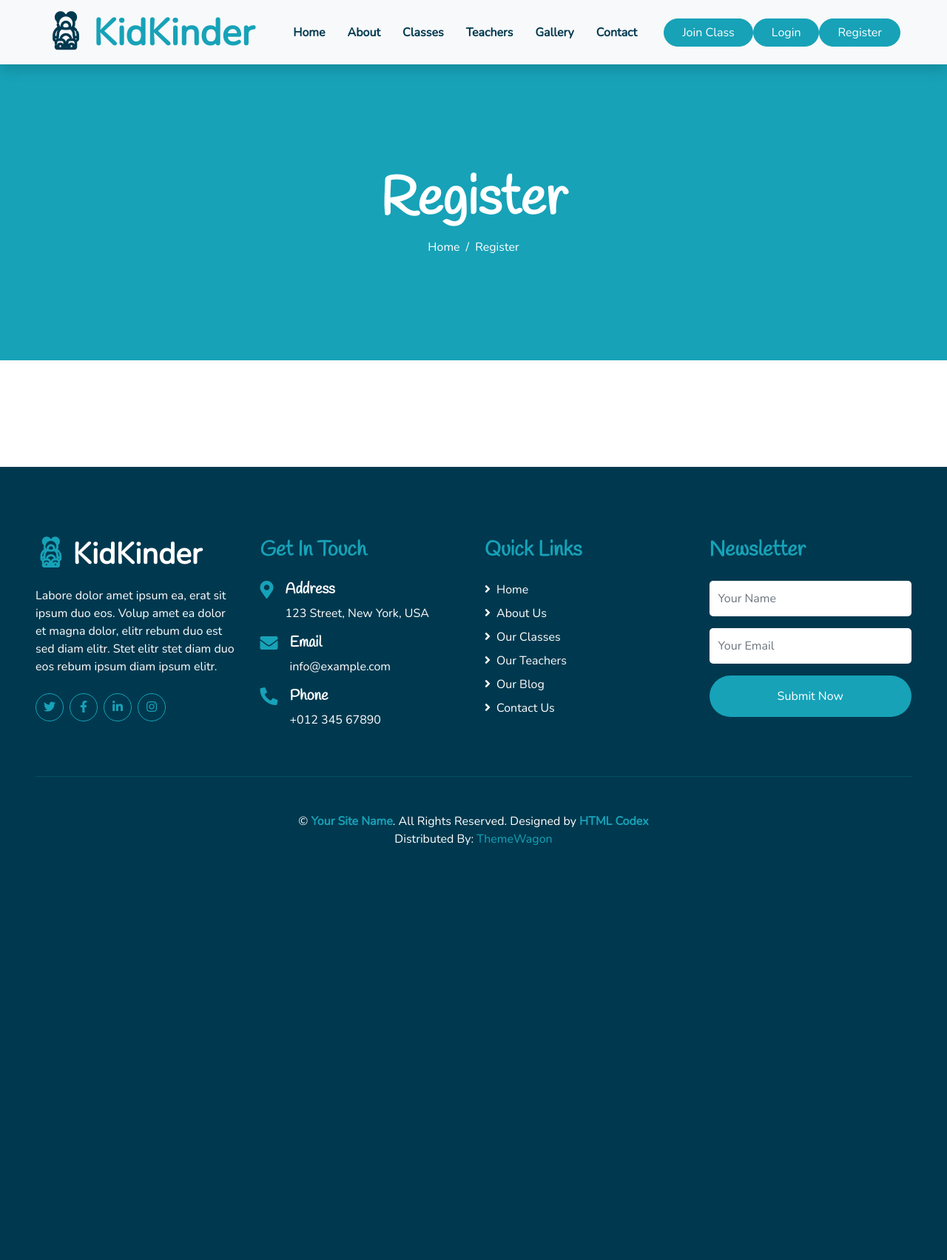
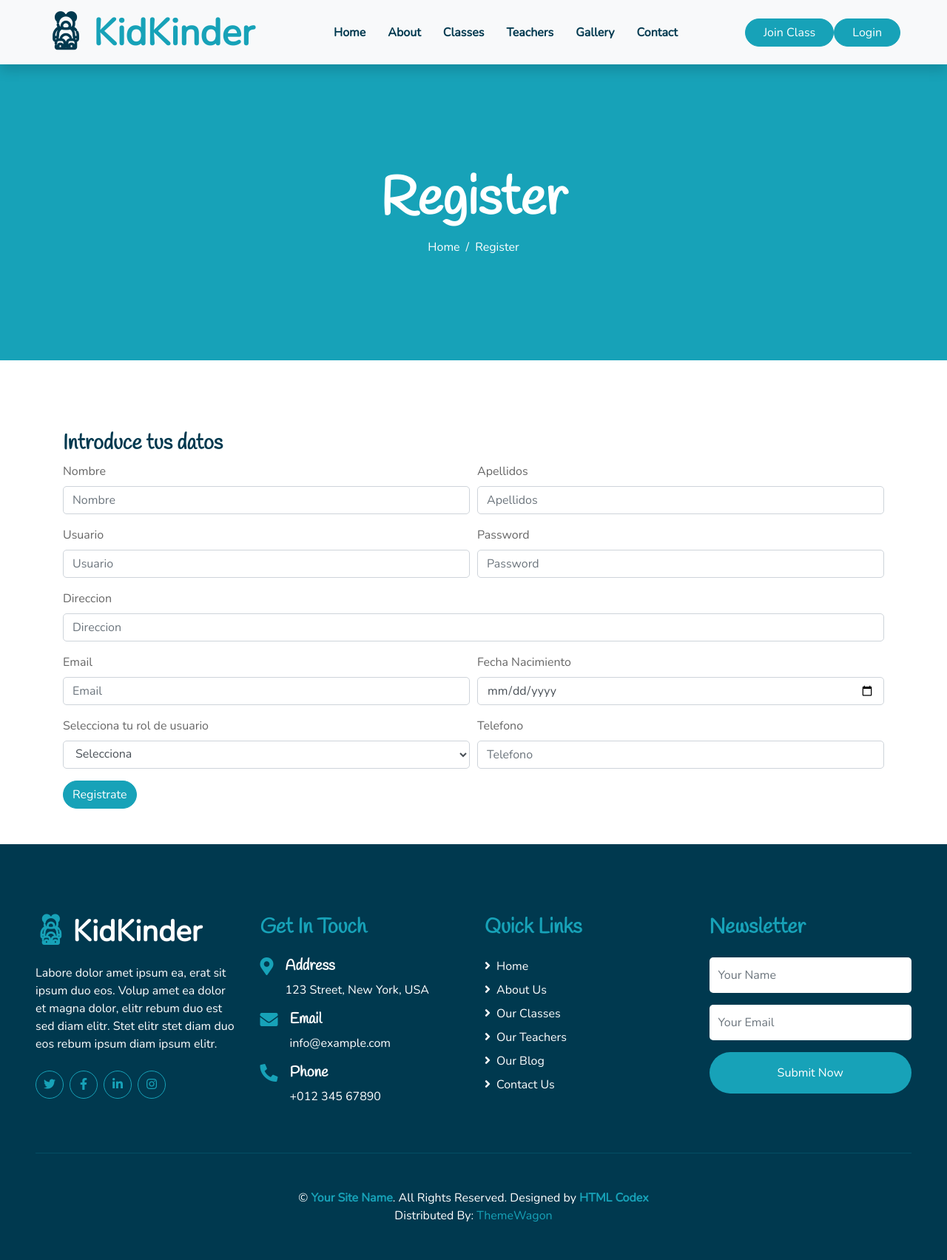
Before and after one commit to AleCoro/Proyecto, a PHP site: page /2DAW_2023/register in a window 1280 px wide. Shown: the whole page at 74% size. Before the commit the page ends 1142 px from the top, so only its background shows below. Run offline with PHP 8.4, Linux system fonts and the light colour scheme; some libraries are stand-ins or nearby versions.

Commit message:
Login y Registro final

```diff
--- a/controllers/login.controller.php
+++ b/controllers/login.controller.php
@@ -5,15 +5,15 @@
         public function ctrLogin(){
 
             if (isset($_POST['usuario'])) {
-                $usuario=LoginModel::filtrarVarchar($_POST['usuario']);
+                $usuario=LoginController::ctrfiltrarVarchar($_POST['usuario']);
                 $tabla="usuarios";
-                $comprobar = LoginModel::Comprobar_Exisitencia_Registro($tabla,'usuario',$usuario);
-                $id_usuario = $comprobar["id_usuario"];
+                $comprobar = LoginController::ctrComprobar_Exisitencia_Registro($tabla,'usuario',$usuario);
 
                 $contraseña = $_POST["password"];
                 // $contraseña = crypt($_POST["password"], '$2a$07$asxx54ahjppf45sd87a5a4dDDGsystemdev$');
 
                 if ($comprobar!==NULL) {
+                    $id_usuario = $comprobar["id_usuario"];
                     if (isset($contraseña) && !empty($contraseña)) {
                         if ($contraseña==$comprobar["password"]) {
                             $_SESSION["id_usuario"]=$id_usuario;
@@ -36,84 +36,60 @@
             if (isset($_POST["nuevoUsuario"])) {
                 $tabla="usuarios";
                 $columna="usuario";
-                $registro=$_POST["nuevoUsuario"];
+                $registro=$_POST["Usuario"];
 
-                $existe = LoginModel::Comprobar_Exisitencia_Registro($tabla,$columna,$registro);
+                // Comprobamos si ya existe ese usuario
+                $existe = LoginController::ctrComprobar_Exisitencia_Registro($tabla,$columna,$registro);
 
+                // Si no existe validamos los campos y guardamos en la base de datos la informacion
                 if ($existe==null) {
-                    if (preg_match('/^[a-zA-Z0-9ñÑáéíóúÁÉÍÓÚ ]+$/', $_POST["nuevoNombre"]) &&
-                        preg_match('/^[a-zA-Z0-9]+$/', $_POST["nuevoUsuario"]) &&
-                        preg_match('/^[a-zA-Z0-9]+$/', $_POST["nuevoPassword1"]) &&
-                        preg_match('/^[a-zA-Z0-9]+$/', $_POST["nuevoPassword2"])){
+                    if (preg_match('/^[a-zA-Z0-9ñÑáéíóúÁÉÍÓÚ ]+$/', $_POST["nombre"]) &&
+                        preg_match('/^[a-zA-Z0-9]+$/', $_POST["Usuario"]) &&
+                        preg_match('/^[a-zA-Z0-9]+$/', $_POST["password"])){
 
-                            $urlUsuarios = "views/img/usuarios/";
-
-                            // VALIDAR Foto
-                            $ruta = "";
-                            if (isset($_FILES["nuevaFoto"]["tmp_name"]) && $_FILES["nuevaFoto"]["tmp_name"]!=null) {
-
-                                list($ancho, $alto) = getimagesize($_FILES["nuevaFoto"]["tmp_name"]);
-                                $nuevoAncho=350;
-                                $nuevoAlto=350;
-
-                                // CREAMOS EL DIRECTORIO DONDE GUARDAR LA FOTO
-                                $directorio = $urlUsuarios.$_POST["nuevoUsuario"];
-                                mkdir($directorio, 0755);
-
-                                // SEGUN FORMATO DE FOTO APLICAMOS UNAS FUNCIONES U OTRAS
-                                if ($_FILES["nuevaFoto"]["type"]=="image/jpeg") {
-                                    $Foto = $_POST["nuevoUsuario"].".jpeg";
-
-                                    // GUARDAMOS LA Foto EN EL DIRECTORIO
-                                    $ruta = $directorio."/".$Foto;
-                                    $origen = imagecreatefromjpeg($_FILES["nuevaFoto"]["tmp_name"]);
-                                    $destino = imagecreatetruecolor($nuevoAncho, $nuevoAlto);
-                                    imagecopyresized($destino, $origen, 0, 0, 0, 0, $nuevoAncho, $nuevoAlto, $ancho, $alto);
-                                    imagejpeg($destino, $ruta);
+                            $tabla = "usuarios";
+                            $datos = array(
+                                "nombre" => $_POST["nombre"],
+                                "apellidos" => $_POST["apellidos"],
+                                "usuario" => $_POST["Usuario"],
+                                "password" => $_POST["password"],
+                                "direccion" => $_POST["direccion"],
+                                "email" => $_POST["Email"],
+                                "fecha_nacimiento" => $_POST["fecha"]
+                            );
+                            if ($_POST["rol"]=="Profesor") {
+                                $datos["sueldo_hora"] = $_POST["precio"];
                             }
 
-                                if ($_FILES["nuevaFoto"]["type"]=="image/png") {
-                                    $Foto = $_POST["nuevoUsuario"].".png";
 
-                                    // GUARDAMOS LA Foto EN EL DIRECTORIO
-                                    $ruta = $directorio."/".$Foto;
-                                    $origen = imagecreatefrompng($_FILES["nuevaFoto"]["tmp_name"]);
-                                    $destino = imagecreatetruecolor($nuevoAncho, $nuevoAlto);
-                                    imagecopyresized($destino, $origen, 0, 0, 0, 0, $nuevoAncho, $nuevoAlto, $ancho, $alto);
-                                    imagepng($destino, $ruta);
-                                }
+                            // Introducimos los datos del usuario en la tabla
+                            $respuesta = LoginController::ctrRegistrarUsuario($tabla, $datos);
 
-                            }else {
-                                $Foto = "default.png";
-                                $ruta = $urlUsuarios.$Foto;
-                            }
+                            // Sacamos el ultimo usuario que es el que acabamos de añadir
+                            $idRegistroAñadido = LoginController::ctrMostrar_Ultimo_Registro($tabla,"id_usuario");
 
-                            $tabla = "usuarios";
-                            // $encriptada = crypt($_POST["nuevoPassword"], '$2a$07$asxx54ahjppf45sd87a5a4dDDGsystemdev$');
-                            if ($_POST["nuevoPassword1"]===$_POST["nuevoPassword2"]) {
-                                $NewPassword = $_POST["nuevoPassword1"];
+                            // Sacamos el id del rol
+                            $RolesController = new RolesController();
+                            $rol =  $RolesController->ctrMostrarRegistroWhere("roles","nombre_rol",$_POST["rol"]);
+
+
+                            // Construimos los datos
                             $datos = array(
-                                    "nombre" => $_POST["nuevoNombre"],
-                                    "usuario" => $_POST["nuevoUsuario"],
-                                    "password" => $NewPassword,
-                                    // "imagen" => $ruta
+                              "usuario" => $idRegistroAñadido["id_usuario"],
+                              "rol" => $rol["id_rol"]
                             );
 
-                                $respuesta = LoginModel::mdlRegistrarUsuario($tabla, $datos);
+                            // Insertamos los datos en la tabla es_un
+                            $RolesController->ctrInsertar("es_un", $datos);
+
                             if ($respuesta == "SI") {
                                 echo "<script>
                                     alert('¡El usuario ha sido guardado correctamente!');
-                                        window.location = 'register';
+                                    window.location = 'login';
                                 </script>";
                             }else{
                                 echo "<script>
                                     alert('¡Error al guardar el usuario!');
-                                        window.location = 'register';
-                                    </script>";
-                                }
-                            }else {
-                                echo "<script>
-                                        alert('¡Las contraseñas no coinciden!');
                                     window.location = 'register';
                                 </script>";
                             }
@@ -134,4 +110,34 @@
 
             }
         }
+
+        public function ctrComprobar_Exisitencia_Registro($tabla,$columna,$registro){
+
+            $respuesta=LoginModel::mdlComprobar_Exisitencia_Registro($tabla,$columna,$registro);
+            return $respuesta;
         }
+
+        public function ctrfiltrarVarchar($texto){
+
+            $respuesta=LoginModel::mdlfiltrarVarchar($texto);
+            return $respuesta;
+        }
+
+        public function ctrfiltrarCorreo($correo){
+
+            $respuesta=LoginModel::mdlfiltrarCorreo($correo);
+            return $respuesta;
+        }
+
+        public function ctrRegistrarUsuario($tabla, $datos){
+
+            $respuesta=LoginModel::mdlRegistrarUsuario($tabla, $datos);
+            return $respuesta;
+        }
+
+        public function ctrMostrar_Ultimo_Registro($tabla,$id){
+
+            $respuesta=LoginModel::mdlMostrar_Ultimo_Registro($tabla,$id);
+            return $respuesta;
+        }
+    }
--- /dev/null
+++ b/controllers/roles.controller.php
@@ -0,0 +1,33 @@
+<?php
+class RolesController{
+
+    public function ctrInsertar($tabla, $datos){
+
+        // Validamos los datos
+        $datos = RolesController::ctrValidarDatos($datos);
+
+        //Insertamos los datos si todo ha salido bien
+        RolesModel::mdlInsertar($tabla, $datos);
+
+    }
+
+    public function ctrValidarDatos($datos){
+        // Validamos si en el array asociativo llega un fichero
+        foreach ($datos as $campo => $valor) {
+            // Validamos tipo texto
+            if (is_string($valor)) {
+                $textoValidado = trim($valor);
+                $textoValidado = filter_var(stripslashes($textoValidado), FILTER_SANITIZE_STRING);
+                $datos[$campo] = $textoValidado;
+            }
+        }
+        return $datos;
+    }
+
+    public function ctrMostrarRegistroWhere($tabla,$campo,$valor){
+
+        $respuesta=RolesModel::mdlMostrarRegistroWhere($tabla,$campo,$valor);
+
+        return $respuesta;
+    }
+}
--- a/index.php
+++ b/index.php
@@ -5,5 +5,8 @@
     require_once "controllers/login.controller.php";
     require_once "models/login.model.php";
 
+    require_once "controllers/roles.controller.php";
+    require_once "models/roles.model.php";
+
     $plantilla = new PlantillaController();
     $plantilla->ctrPlantilla();
--- a/models/login.model.php
+++ b/models/login.model.php
@@ -4,12 +4,13 @@
     class LoginModel{
         // ====================================== Comprobar Exisitencia ======================================
 
-        static public function Comprobar_Exisitencia_Registro($tabla,$columna,$registro){
+        // Comprobar si existe ese registro
+        static public function mdlComprobar_Exisitencia_Registro($tabla,$columna,$registro){
             if (!empty($registro)) {
                 $conexion = Conexion::conectar();
-                $consulta="SELECT * FROM $tabla  WHERE $columna LIKE '$registro' ";
-                $resultados=$conexion->query($consulta);
-                $filas=$resultados->rowCount();
+                $consulta = "SELECT * FROM $tabla  WHERE $columna LIKE '$registro' ";
+                $resultados = $conexion->query($consulta);
+                $filas = $resultados->rowCount();
                 if ($filas>0) {
                     $resultado = $resultados->fetch();
                 }else {
@@ -20,7 +21,7 @@
         }
 
         // Filtrar varchar
-        static public function filtrarVarchar($texto){
+        static public function mdlfiltrarVarchar($texto){
             if (!empty($texto)) {
                 $textoValidado = trim($texto);
                 $textoValidado = filter_var(stripslashes($textoValidado), FILTER_SANITIZE_STRING);
@@ -32,7 +33,7 @@
         }
 
         // Filtrar Correo
-        static public function filtrarCorreo($correo){
+        static public function mdlfiltrarCorreo($correo){
             if (!empty($correo)) {
                 if (!filter_var($correo, FILTER_VALIDATE_EMAIL)) {
                     // No es un correo
@@ -48,6 +49,7 @@
             }
         }
 
+        // Registrar Usuario
         static public function mdlRegistrarUsuario($tabla, $datos){
             $conexion = Conexion::conectar();
 
@@ -74,4 +76,15 @@
             $sentencia=null;
         }
 
+        // Mostrar ultimo usuario
+        static public function mdlMostrar_Ultimo_Registro($tabla,$id){
+            $conexion = Conexion::conectar();
+            $consulta="SELECT * FROM $tabla Order by $id desc LIMIT 1";
+            $resultados=$conexion->query($consulta);
+            if ($resultados) {
+                $resultado = $resultados->fetch();
+                return $resultado;
+            }
+        }
+
     }
--- /dev/null
+++ b/models/roles.model.php
@@ -0,0 +1,42 @@
+<?php
+    require_once("conexion.php");
+
+    class RolesModel{
+
+        public static function mdlInsertar($tabla,$datos){
+
+            $conexion = Conexion::conectar();
+            //Extraemos los campos
+            $campos = implode(",",array_keys($datos));
+            $valores = ":".implode(",:",array_keys($datos));
+
+            //Hacemos la consulta
+            $sql = "INSERT INTO $tabla ($campos) VALUES ($valores)";
+
+            //La preparamos
+            $sentencia=$conexion->prepare($sql);
+            foreach ($datos as $campo => $valor) {
+                $sentencia->bindValue(":$campo", $valor);
+            }
+
+            //Y la ejecutamos
+            if ($sentencia->execute()) {
+                return true;
+            }else {
+                return false;
+            }
+            $sentencia=null;
+
+        }
+
+        public static function mdlMostrarRegistroWhere($tabla,$campo,$valor){
+
+            $conexion = Conexion::conectar();
+            $sentencia = $conexion->prepare("SELECT * FROM $tabla WHERE $campo = :valor");
+            $sentencia->bindValue(":valor", $valor);
+            $sentencia->execute();
+            $registros=$sentencia->fetch();
+            return $registros;
+
+        }
+    }
--- a/views/modules/register.php
+++ b/views/modules/register.php
@@ -2,5 +2,7 @@
     if (isset($_POST["nuevoUsuario"]) && !empty($_POST["nuevoUsuario"])) {
         $usuario = new LoginController();
         $usuario = $usuario->ctrRegister();
+        // var_dump($_POST);
     }
+
     include("views/partials/registerView.php");
--- a/views/partials/headerView.php
+++ b/views/partials/headerView.php
@@ -70,8 +70,13 @@
               ?>
           </div>
           <a href="" class="btn btn-primary px-4">Join Class</a>
-          <a href="login" class="btn btn-primary px-4">Login</a>
-          <a href="register" class="btn btn-primary px-4">Register</a>
+          <?php if (isset($_SESSION["session_usuario"])) { ?>
+            <a href="logout" class="btn btn-primary px-4">Logout</a>
+          <?php }else { ?>
+            <a href="login" class="btn btn-primary px-4">Login</a>
+            <!-- <a href="register" class="btn btn-primary px-4">Register</a> -->
+          <?php } ?>
+
         </div>
       </nav>
     </div>
--- a/views/partials/registerView.php
+++ b/views/partials/registerView.php
@@ -1,9 +1,6 @@
     <!-- Header Start -->
     <div class="container-fluid bg-primary mb-5">
-      <div
-        class="d-flex flex-column align-items-center justify-content-center"
-        style="min-height: 400px"
-      >
+      <div class="d-flex flex-column align-items-center justify-content-center" style="min-height: 400px">
         <h3 class="display-3 font-weight-bold text-white">Register</h3>
         <div class="d-inline-flex text-white">
           <p class="m-0"><a class="text-white" href="">Home</a></p>
@@ -17,7 +14,92 @@
     <!-- Contact Start -->
     <div class="container-fluid pt-5">
       <div class="container">
+        <form action="#" method="post">
+          <h3 class="mt-6">Introduce tus datos</h3>
+          <div class="form-row">
+            <div class="form-group col-md-6">
+              <label>Nombre</label>
+              <input type="text" class="form-control" name="nombre" placeholder="Nombre">
+              <input type="hidden" name="nuevoUsuario" value="nuevoUsuario">
+            </div>
+            <div class="form-group col-md-6">
+              <label>Apellidos</label>
+              <input type="text" class="form-control" name="apellidos" placeholder="Apellidos">
+            </div>
+          </div>
+          <div class="form-row">
+            <div class="form-group col-md-6">
+              <label>Usuario</label>
+              <input type="text" class="form-control" name="Usuario" placeholder="Usuario">
+            </div>
+            <div class="form-group col-md-6">
+              <label>Password</label>
+              <input type="password" class="form-control" name="password" placeholder="Password">
+            </div>
+          </div>
+          <div class="form-group">
+            <label>Direccion</label>
+            <input type="text" class="form-control" name="direccion" placeholder="Direccion">
+          </div>
+          <div class="form-row">
+            <div class="form-group col-md-6">
+              <label>Email</label>
+              <input type="email" class="form-control" name="Email" placeholder="Email">
+            </div>
+            <div class="form-group col-md-6">
+              <label>Fecha Nacimiento</label>
+              <input type="date" class="form-control" name="fecha" placeholder="Fecha Nacimiento" required>
+            </div>
+          </div>
+          <div class="form-row">
+            <div class="form-group col-md-6">
+              <label>Selecciona tu rol de usuario</label>
+              <select name="rol" id="rol" onchange="habilitarCampos()" class="form-control">
+                <option selected>Selecciona</option>
+                <option>Profesor</option>
+                <option>Alumno</option>
+              </select>
+            </div>
+            <div class="form-group col-md-6">
+              <label>Telefono</label>
+              <input type="text" class="form-control" name="telefono" placeholder="Telefono">
+            </div>
+          </div>
 
+          <!-- Campos Profesor -->
+          <div id="porfesor" class="d-none">
+            <div class="form-row">
+              <div class="form-group col-md-6">
+                <label>Selecciona la asignatura</label>
+                <select name="asignatura" id="asignatura" onchange="habilitarCampos()" class="form-control">
+                  <option selected>Selecciona</option>
+                  <option>PHP</option>
+                  <option>CSS</option>
+                  <option>HTML</option>
+                </select>
+              </div>
+              <div class="form-group col-md-6">
+                <label>Precio/hora</label>
+                <input type="number" class="form-control" name="precio" placeholder="Precio">
+              </div>
+            </div>
+          </div>
+
+
+          <button type="submit" class="btn btn-primary">Registrate</button>
+        </form>
       </div>
     </div>
     <!-- Contact End -->
+
+    <script languaje="javascript">
+      function habilitarCampos() {
+        rol = document.getElementById("rol").value;
+        if (rol == "Profesor") {
+          document.getElementById("porfesor").className = "d-block";
+        }
+        if (rol == "Alumno") {
+          document.getElementById("porfesor").className = "d-none";
+        }
+      }
+    </script>
--- a/views/plantilla.php
+++ b/views/plantilla.php
@@ -8,7 +8,6 @@
 <!-- CONTENIDO -->
 <?php
 
-    // var_dump($_SESSION);
     if (isset($_GET["ruta"])) {
         if ($_GET["ruta"]=="inicio"||
             $_GET["ruta"]=="about"||
```
Also changed, not shown: views/partials/loginView.php (+35 -21 lines), controllers/alumnos.controller.php (added), controllers/clases.controller.php (added), controllers/profesores.controller.php (added). Lines whose indentation alone changed are shown as unchanged.
